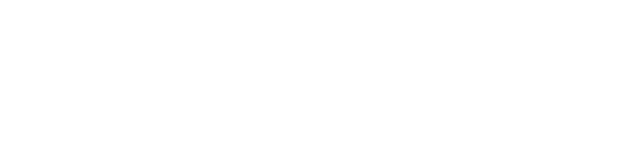
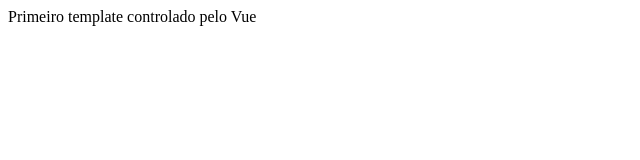
Before and after one commit to diogeneshas/desenvolvimento_web_avancado_vue, a plain HTML site: page index.html in a window 1280 px wide. Shown: the whole page, without its empty margins (0-640 px from the left). Drawn offline with Linux system fonts and the light colour scheme.

Commit message:
feat: Primeiro App em Vue (instancia de Vue e o double mustache)

```diff
--- a/index.html
+++ b/index.html
@@ -9,5 +9,20 @@
 </head>
 <body>
 
+  <div id="app">
+    {{ mensagem }}
+  </div>
+
+  <script>
+
+    const vm = new Vue({
+      el: '#app',
+      data: {
+        mensagem: 'Primeiro template controlado pelo Vue'
+      }
+    })
+
+    console.log(vm)
+  </script>
 </body>
 </html>
```
